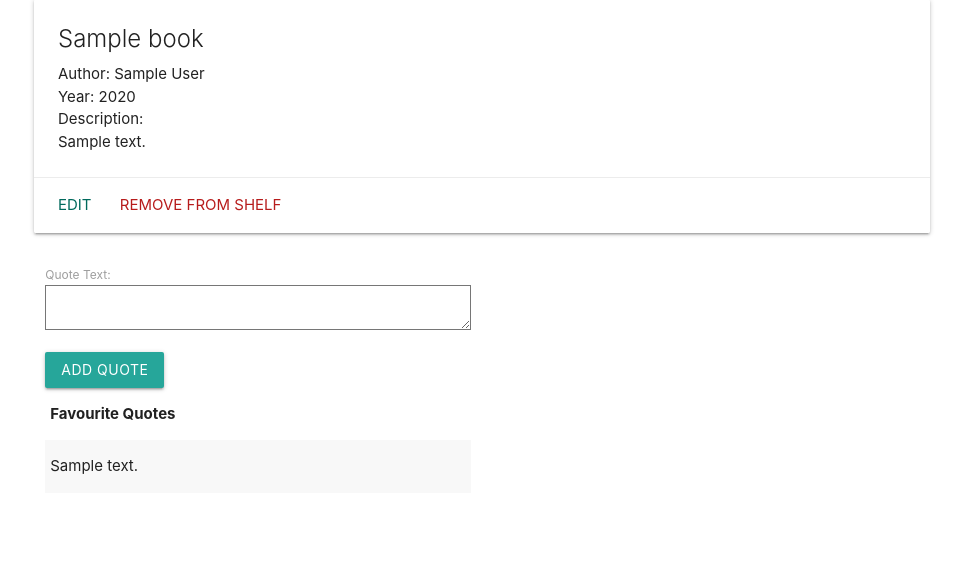
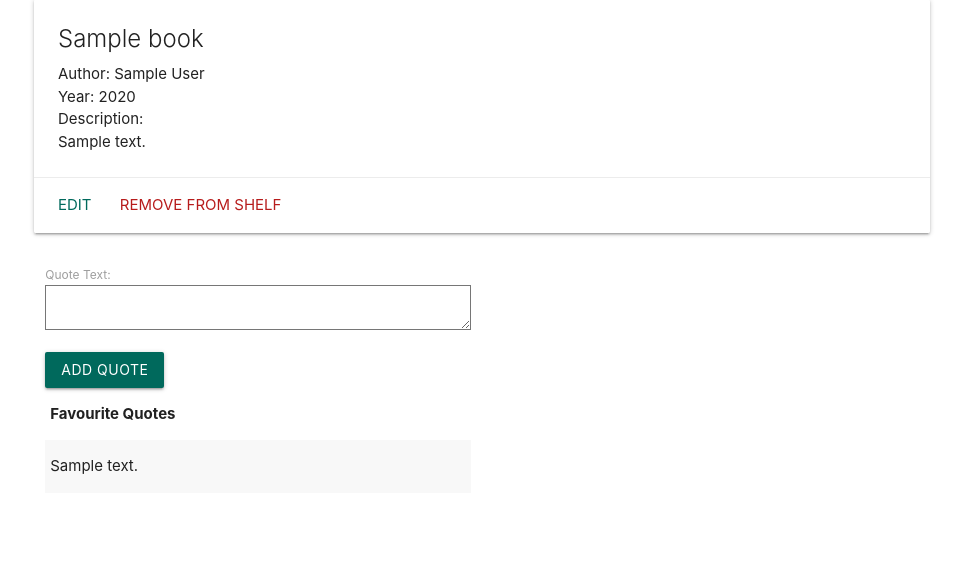
Before and after one commit to reddyfede/book-collection, a Django app: page /books/1/ in a window 1280 px wide. Shown: the part 201-774 px from the top of the page, without its empty margins (158-1121 px from the left). Run offline with Django 4.2, Linux system fonts and the light colour scheme; tables that the repository leaves empty hold one stand-in row (values such as "Sample post").

Commit message:
change add quote button color

```diff
--- a/main_app/templates/main_app/book_detail.html
+++ b/main_app/templates/main_app/book_detail.html
@@ -23,7 +23,7 @@
       <form action="{% url 'add_quote' book.id %}" method="POST">
         {% csrf_token %}
         {{ quote_form.as_p }}
-        <input type="submit" class="btn" value="Add Quote">
+        <input type="submit" class="btn teal darken-3" value="Add Quote">
       </form>
 
       <table class="striped">
@@ -42,9 +42,4 @@
     </div>
   </div>
 
-  <script>
-    const textEl = document.getElementById('id_text');
-    M.textareaAutoResize(textEl);
-  </script>
-
 {% endblock %}
```
